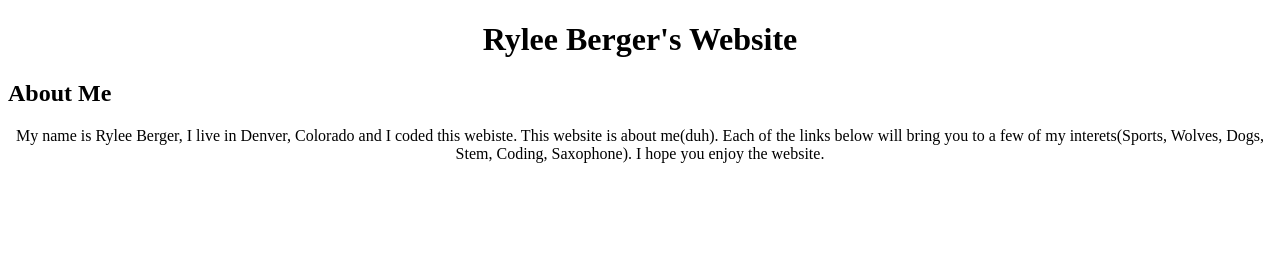
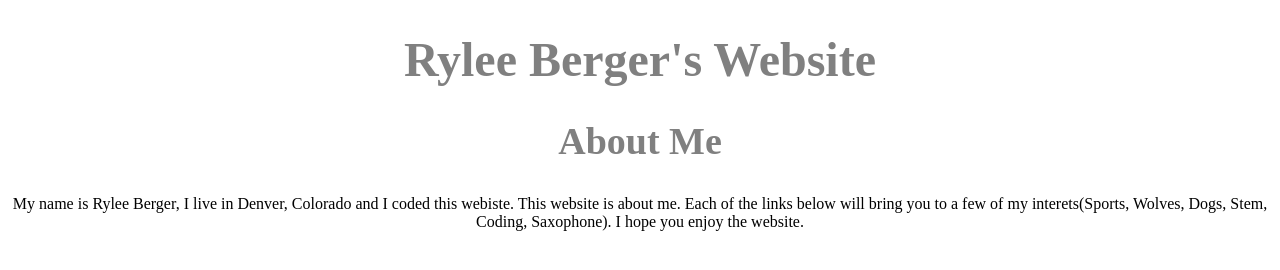
Before and after one commit to RyleeBerger/RyleeBerger.github.io, a plain HTML site: page index.html in a window 1280 px wide. Drawn offline with Linux system fonts and the light colour scheme.

Commit message:
changed all stuff

```diff
--- a/css/style.css
+++ b/css/style.css
@@ -0,0 +1,19 @@
+body {
+	background-color: white;
+}
+
+h1 {
+	color:grey;
+	font-size: 48px;
+}
+
+h2 {
+	color:grey;
+	font-size: 38px;
+}
+
+
+p {
+	color:grey;
+	font-size: 28px;
+}
--- a/index.html
+++ b/index.html
@@ -9,7 +9,7 @@
   <body>
     <!-- Design Your Site Here! -->
     <h1><center>Rylee Berger's Website</center></h1>
-    <h2>About Me</h2>
-    <p><center>My name is Rylee Berger, I live in Denver, Colorado and I coded this webiste. This website is about me(duh). Each of the links below will bring you to a few of my interets(Sports, Wolves, Dogs, Stem, Coding, Saxophone). I hope you enjoy the website.</center></p>
+    <center><h2>About Me</h2></center>
+    <p><center>My name is Rylee Berger, I live in Denver, Colorado and I coded this webiste. This website is about me. Each of the links below will bring you to a few of my interets(Sports, Wolves, Dogs, Stem, Coding, Saxophone). I hope you enjoy the website.</center></p>
   </body>
 </html>
```
Also changed, not shown: 2 other files.
